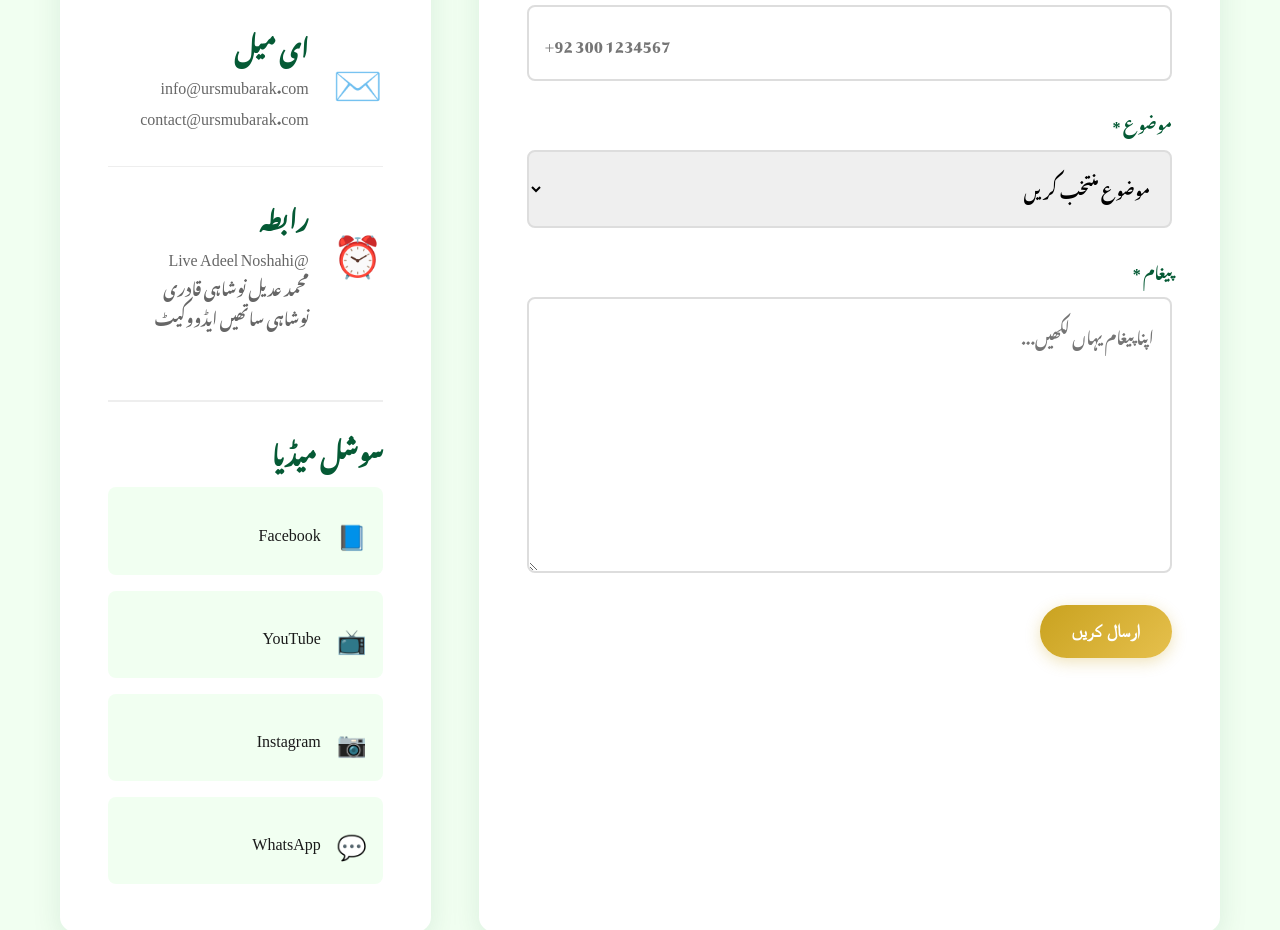
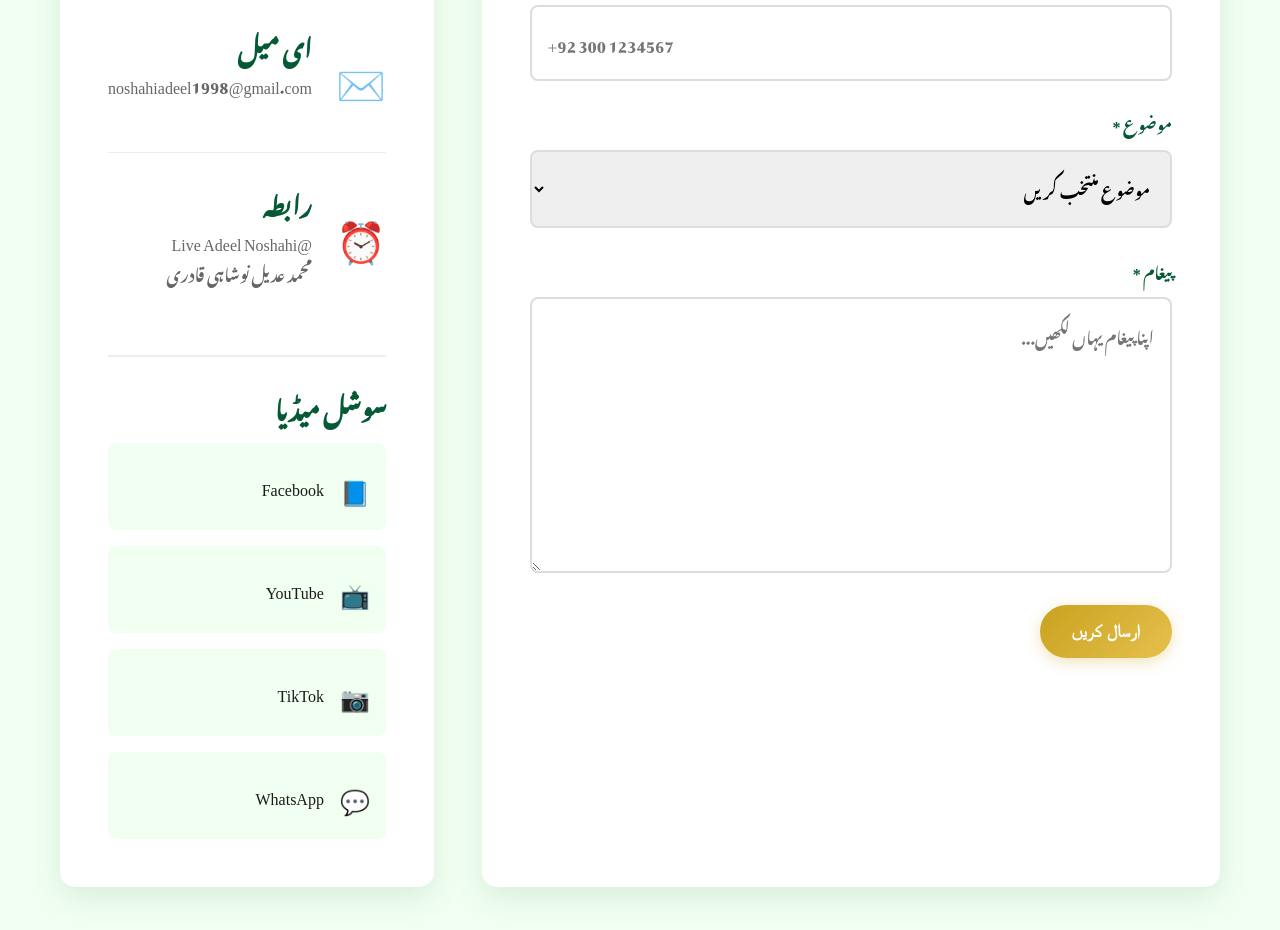
Before and after one commit to noshahi-devs/URS2025, a plain HTML site: page contact.html in a window 1280 px wide. Shown: the part 867-1797 px from the top of the page. Drawn offline with Linux system fonts and the light colour scheme; a web font is replaced by a local one.

Commit message:
Updated project files

```diff
--- a/contact.html
+++ b/contact.html
@@ -109,14 +109,14 @@
                             <div class="contact-icon">✉️</div>
                             <div class="contact-details">
                                 <h4>ای میل</h4>
-                                <p>info@ursmubarak.com<br>contact@ursmubarak.com</p>
+                                <p>noshahiadeel1998@gmail.com</p>
                             </div>
                         </div>
                         <div class="contact-info-item">
                             <div class="contact-icon">⏰</div>
                             <div class="contact-details">
                                 <h4>رابطہ</h4>
-                                <p>@Live Adeel Noshahi<br>محمد عدیل نوشاہی قادری<br>نوشاہی ساتھیں ایڈووکیٹ</p>
+                                <p>@Live Adeel Noshahi<br>محمد عدیل نوشاہی قادری</p>
                             </div>
                         </div>
                     </div>
@@ -125,17 +125,17 @@
                     <div class="social-media-section">
                         <h4 style="padding-bottom: 20px;">سوشل میڈیا</h4>
                         <div class="social-links">
-                            <a href="#" class="social-link facebook">
+                            <a href="https://www.facebook.com/profile.php?id=61567039846702" class="social-link facebook">
                                 <span class="social-icon">📘</span>
                                 <span>Facebook</span>
                             </a>
-                            <a href="#" class="social-link youtube">
+                            <a href="https://www.youtube.com/@Noshahi_Media_97" class="social-link youtube">
                                 <span class="social-icon">📺</span>
                                 <span>YouTube</span>
                             </a>
-                            <a href="#" class="social-link instagram">
+                            <a href="https://www.tiktok.com/@noshahi_media_97?_t=ZS-90ZbXQawfYn&_r=1" class="social-link instagram">
                                 <span class="social-icon">📷</span>
-                                <span>Instagram</span>
+                                <span>TikTok</span>
                             </a>
                             <a href="https://wa.me/923281642297" class="social-link whatsapp">
                                 <span class="social-icon">💬</span>
@@ -312,9 +312,9 @@
                     <p>📞 0302-7689195</p>
                     <p>✉️ noshahiadeel1998@gmail.com</p>
                     <div class="social-icons">
-                        <a href="#" class="social-icon">📘</a>
-                        <a href="#" class="social-icon">📺</a>
-                        <a href="#" class="social-icon">📷</a>
+                        <a href="https://www.tiktok.com/@noshahi_media_97?_t=ZS-90ZbXQawfYn&_r=1" class="social-icon">📘</a>
+                        <a href="https://www.youtube.com/@Noshahi_Media_97" class="social-icon">📺</a>
+                        <a href="https://www.facebook.com/profile.php?id=61567039846702" class="social-icon">📷</a>
                     </div>
                 </div>
             </div>
```
Also changed, not shown: about.html (+3 -3 lines), gallery.html (+3 -3 lines), guests.html (+3 -3 lines), index.html (+3 -3 lines), invitation.html (+3 -4 lines), langar.html (+3 -4 lines), urs-details.html (+3 -4 lines), venue.html (+3 -4 lines).
